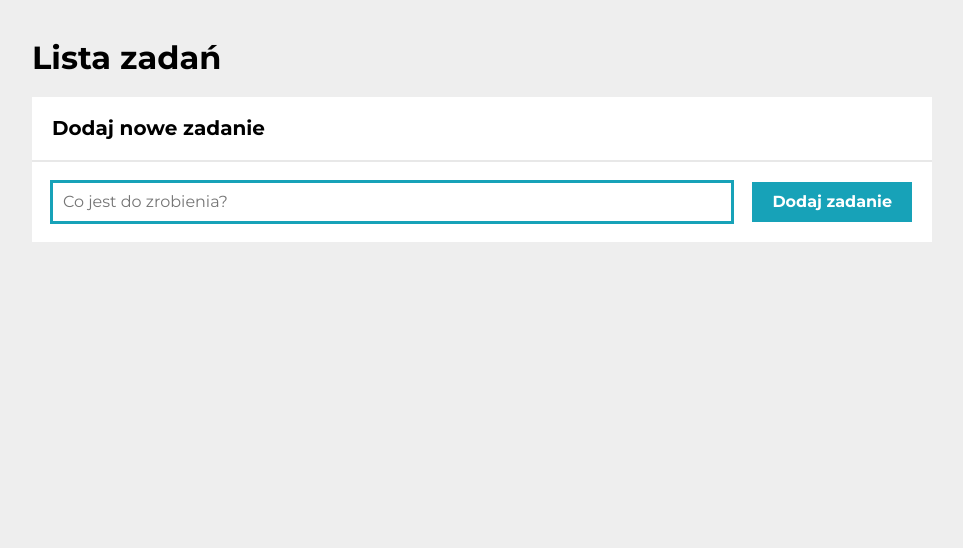
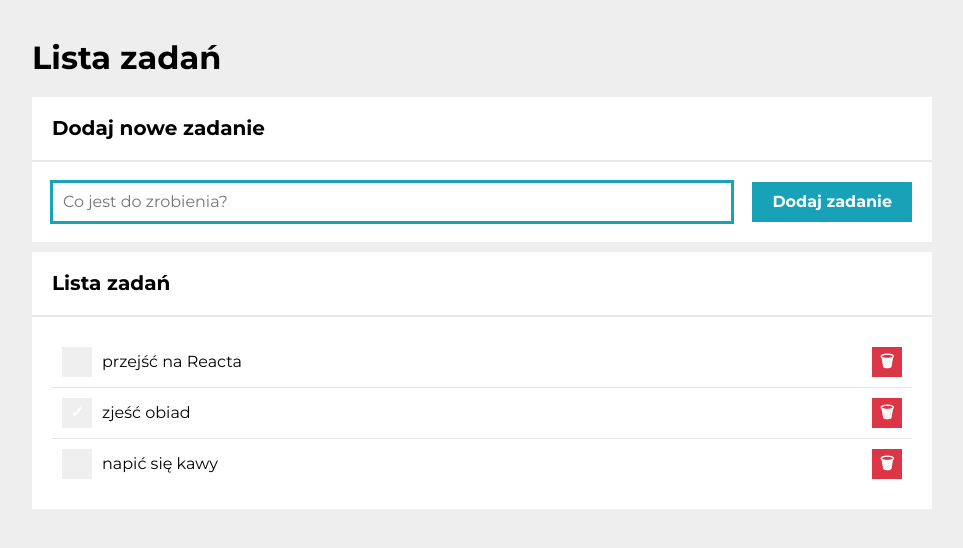
Before and after one commit to kam-bar/todo-list-react, a React (Create React App) app: page / in a window 1280 px wide. Shown: the top 548 px of the page, without its empty margins (158-1121 px from the left). Built offline with nearby package versions, Linux system fonts and the light colour scheme.

Commit message:
add Tasks component

```diff
--- a/src/App.js
+++ b/src/App.js
@@ -2,15 +2,20 @@ import Container from "./components/Container";
 import Header from "./components/Header";
 import Section from "./components/Section";
 import Form from "./components/Form";
+import Tasks from "./components/Tasks";
 
 function App() {
+    const tasks = [
+        { id: 1, content: "przejść na Reacta", done: false },
+        { id: 2, content: "zjeść obiad", done: true },
+        { id: 3, content: "napić się kawy", done: false },
+    ];
+
     return (
         <Container>
             <Header title="Lista zadań" />
-            <Section
-                title="Dodaj nowe zadanie"
-                body={<Form />}
-            />
+            <Section title="Dodaj nowe zadanie" body={<Form />} />
+            <Section title="Lista zadań" body={<Tasks tasks={tasks} />} />
         </Container>
     );
 }
--- /dev/null
+++ b/src/components/Tasks/Tasks.css
@@ -0,0 +1,67 @@
+.tasks {
+    list-style: none;
+    margin: 0;
+    padding: 0;
+}
+
+.tasks__item {
+    display: grid;
+    grid-template-columns: auto 1fr auto;
+    gap: 10px;
+    align-items: center;
+    padding: 10px;
+    border-bottom: 1px solid #e8e8e8;
+}
+
+.tasks__item--hidden {
+    display: none;
+}
+
+.tasks__item:last-child {
+    border-bottom: none;
+}
+
+.tasks__content {
+    word-break: break-word;
+}
+
+.tasks__content--done {
+    text-decoration: line-through;
+}
+
+.tasks__button {
+    width: 30px;
+    height: 30px;
+    border: none;
+    cursor: pointer;
+    transition: background-color 0.3s, transform 0.2s;
+    color: white;
+    font-weight: bold;
+    font-size: 16px;
+}
+
+.tasks__button--done {
+    background-color: #28a745;
+}
+
+.tasks__button--done:hover {
+    background-color: #218838;
+    transform: scale(1.1);
+}
+
+.tasks__button--done:active {
+    background-color: #1e7e34;
+}
+
+.tasks__button--remove {
+    background-color: #dc3545;
+}
+
+.tasks__button--remove:hover {
+    background-color: #c82333;
+    transform: scale(1.1);
+}
+
+.tasks__button--remove:active {
+    background-color: #bd2130;
+}
--- /dev/null
+++ b/src/components/Tasks/index.js
@@ -0,0 +1,24 @@
+import "./Tasks.css";
+
+const Tasks = ({ tasks }) => (
+    <ul className="tasks">
+        {tasks.map((task) => (
+            <li
+                key={task.id}
+                className={`tasks__item${
+                    task.done ? " tasks__item--done" : ""
+                }`}
+            >
+                <button className="tasks__button tasks__button--toggleDone">
+                    {task.done ? "✓" : ""}
+                </button>
+                <span className="tasks__content">{task.content}</span>
+                <button className="tasks__button tasks__button--remove">
+                    🗑
+                </button>
+            </li>
+        ))}
+    </ul>
+);
+
+export default Tasks;
```
